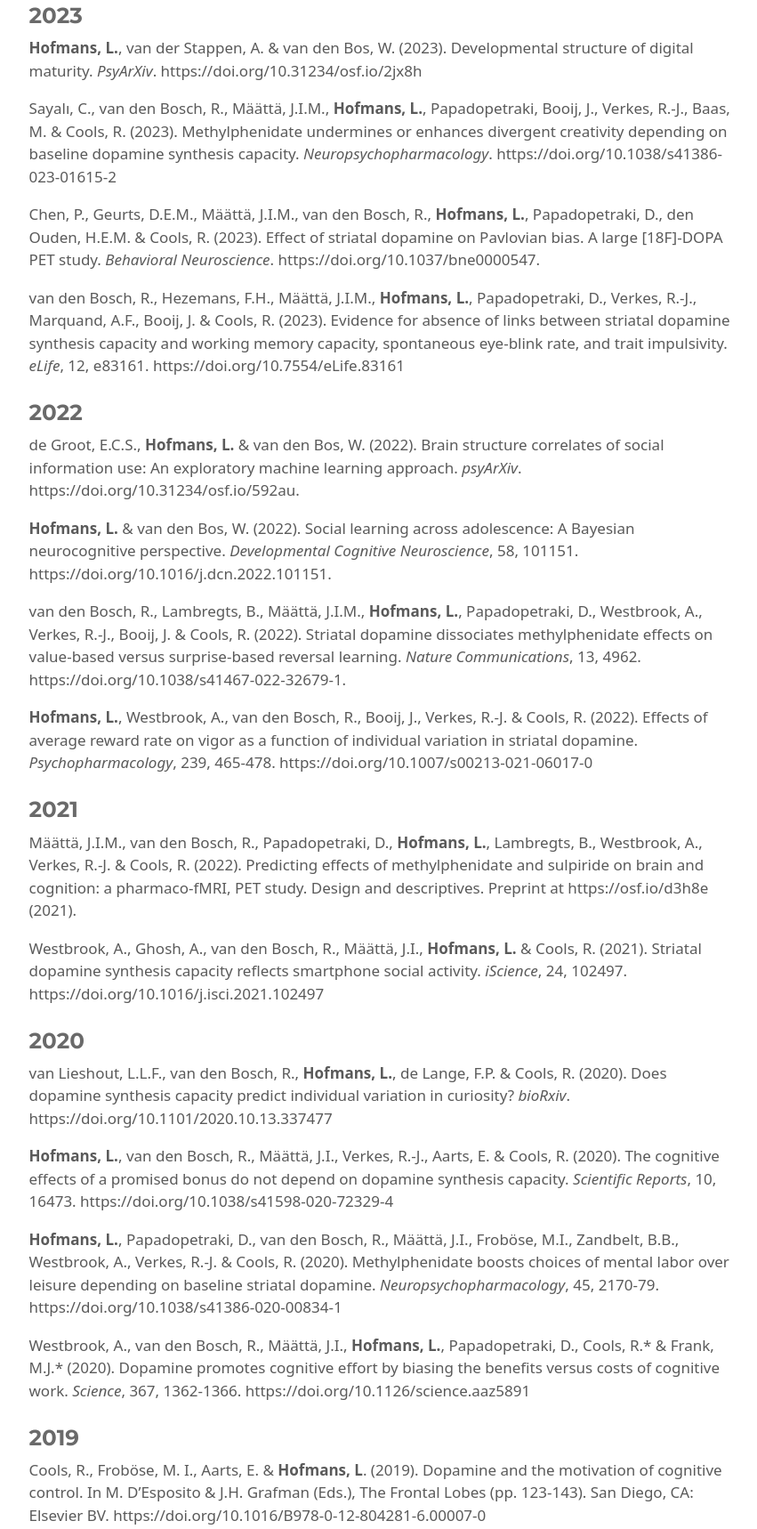
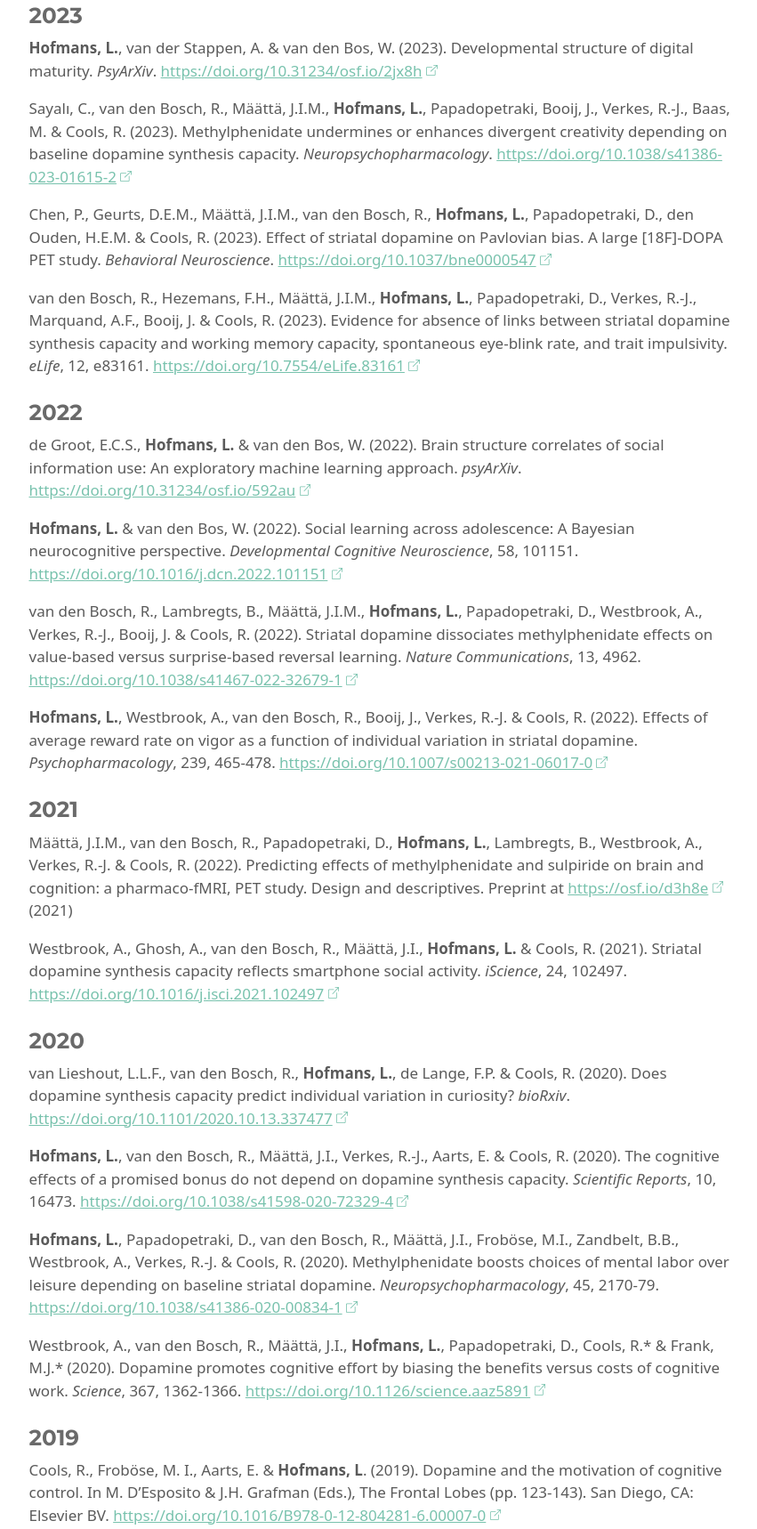
Before and after one commit to LiekeHofmans/website, a plain HTML site: page publications.html in a window 1280 px wide. Shown: the part 154-1872 px from the top of the page at 89% size, without its empty margins (208-1059 px from the left). Drawn offline with Linux system fonts and the light colour scheme; no server answers.

Commit message:
added links to papers

```diff
--- a/publications.html
+++ b/publications.html
@@ -125,36 +125,37 @@ ul.task-list li input[type="checkbox"] {
 
 <section id="section" class="level3">
 <h3 class="anchored" data-anchor-id="section">2023</h3>
-<p><strong>Hofmans, L.</strong>, van der Stappen, A. &amp; van den Bos, W. (2023). Developmental structure of digital maturity. <em>PsyArXiv</em>. https://doi.org/10.31234/osf.io/2jx8h</p>
-<p>Sayalı, C., van den Bosch, R., Määttä, J.I.M., <strong>Hofmans, L.</strong>, Papadopetraki, Booij, J., Verkes, R.-J., Baas, M. &amp; Cools, R. (2023). Methylphenidate undermines or enhances divergent creativity depending on baseline dopamine synthesis capacity. <em>Neuropsychopharmacology</em>. https://doi.org/10.1038/s41386-023-01615-2</p>
-<p>Chen, P., Geurts, D.E.M., Määttä, J.I.M., van den Bosch, R., <strong>Hofmans, L.</strong>, Papadopetraki, D., den Ouden, H.E.M. &amp; Cools, R. (2023). Effect of striatal dopamine on Pavlovian bias. A large [18F]-DOPA PET study. <em>Behavioral Neuroscience</em>. https://doi.org/10.1037/bne0000547.</p>
-<p>van den Bosch, R., Hezemans, F.H., Määttä, J.I.M., <strong>Hofmans, L.</strong>, Papadopetraki, D., Verkes, R.-J., Marquand, A.F., Booij, J. &amp; Cools, R. (2023). Evidence for absence of links between striatal dopamine synthesis capacity and working memory capacity, spontaneous eye-blink rate, and trait impulsivity. <em>eLife</em>, 12, e83161. https://doi.org/10.7554/eLife.83161</p>
+<p><strong>Hofmans, L.</strong>, van der Stappen, A. &amp; van den Bos, W. (2023). Developmental structure of digital maturity. <em>PsyArXiv</em>. <a href="https://doi.org/10.31234/osf.io/2jx8h" class="uri">https://doi.org/10.31234/osf.io/2jx8h</a></p>
+<p>Sayalı, C., van den Bosch, R., Määttä, J.I.M., <strong>Hofmans, L.</strong>, Papadopetraki, Booij, J., Verkes, R.-J., Baas, M. &amp; Cools, R. (2023). Methylphenidate undermines or enhances divergent creativity depending on baseline dopamine synthesis capacity. <em>Neuropsychopharmacology</em>. <a href="https://doi.org/10.1038/s41386-023-01615-2" class="uri">https://doi.org/10.1038/s41386-023-01615-2</a></p>
+<p>Chen, P., Geurts, D.E.M., Määttä, J.I.M., van den Bosch, R., <strong>Hofmans, L.</strong>, Papadopetraki, D., den Ouden, H.E.M. &amp; Cools, R. (2023). Effect of striatal dopamine on Pavlovian bias. A large [18F]-DOPA PET study. <em>Behavioral Neuroscience</em>. <a href="https://doi.org/10.1037/bne0000547" class="uri">https://doi.org/10.1037/bne0000547</a></p>
+<p>van den Bosch, R., Hezemans, F.H., Määttä, J.I.M., <strong>Hofmans, L.</strong>, Papadopetraki, D., Verkes, R.-J., Marquand, A.F., Booij, J. &amp; Cools, R. (2023). Evidence for absence of links between striatal dopamine synthesis capacity and working memory capacity, spontaneous eye-blink rate, and trait impulsivity. <em>eLife</em>, 12, e83161. <a href="https://doi.org/10.7554/eLife.83161" class="uri">https://doi.org/10.7554/eLife.83161</a></p>
 </section>
 <section id="section-1" class="level3">
 <h3 class="anchored" data-anchor-id="section-1">2022</h3>
-<p>de Groot, E.C.S., <strong>Hofmans, L.</strong> &amp; van den Bos, W. (2022). Brain structure correlates of social information use: An exploratory machine learning approach. <em>psyArXiv</em>. https://doi.org/10.31234/osf.io/592au.</p>
-<p><strong>Hofmans, L.</strong> &amp; van den Bos, W. (2022). Social learning across adolescence: A Bayesian neurocognitive perspective. <em>Developmental Cognitive Neuroscience</em>, 58, 101151. https://doi.org/10.1016/j.dcn.2022.101151.</p>
-<p>van den Bosch, R., Lambregts, B., Määttä, J.I.M., <strong>Hofmans, L.</strong>, Papadopetraki, D., Westbrook, A., Verkes, R.-J., Booij, J. &amp; Cools, R. (2022). Striatal dopamine dissociates methylphenidate effects on value-based versus surprise-based reversal learning. <em>Nature Communications</em>, 13, 4962. https://doi.org/10.1038/s41467-022-32679-1.</p>
-<p><strong>Hofmans, L.</strong>, Westbrook, A., van den Bosch, R., Booij, J., Verkes, R.-J. &amp; Cools, R. (2022). Effects of average reward rate on vigor as a function of individual variation in striatal dopamine. <em>Psychopharmacology</em>, 239, 465-478. https://doi.org/10.1007/s00213-021-06017-0</p>
+<p>de Groot, E.C.S., <strong>Hofmans, L.</strong> &amp; van den Bos, W. (2022). Brain structure correlates of social information use: An exploratory machine learning approach. <em>psyArXiv</em>. <a href="https://doi.org/10.31234/osf.io/592au" class="uri">https://doi.org/10.31234/osf.io/592au</a></p>
+<p><strong>Hofmans, L.</strong> &amp; van den Bos, W. (2022). Social learning across adolescence: A Bayesian neurocognitive perspective. <em>Developmental Cognitive Neuroscience</em>, 58, 101151. <a href="https://doi.org/10.1016/j.dcn.2022.101151" class="uri">https://doi.org/10.1016/j.dcn.2022.101151</a></p>
+<p>van den Bosch, R., Lambregts, B., Määttä, J.I.M., <strong>Hofmans, L.</strong>, Papadopetraki, D., Westbrook, A., Verkes, R.-J., Booij, J. &amp; Cools, R. (2022). Striatal dopamine dissociates methylphenidate effects on value-based versus surprise-based reversal learning. <em>Nature Communications</em>, 13, 4962. <a href="https://doi.org/10.1038/s41467-022-32679-1" class="uri">https://doi.org/10.1038/s41467-022-32679-1</a></p>
+<p><strong>Hofmans, L.</strong>, Westbrook, A., van den Bosch, R., Booij, J., Verkes, R.-J. &amp; Cools, R. (2022). Effects of average reward rate on vigor as a function of individual variation in striatal dopamine. <em>Psychopharmacology</em>, 239, 465-478. <a href="https://doi.org/10.1007/s00213-021-06017-0" class="uri">https://doi.org/10.1007/s00213-021-06017-0</a></p>
 </section>
 <section id="section-2" class="level3">
 <h3 class="anchored" data-anchor-id="section-2">2021</h3>
-<p>Määttä, J.I.M., van den Bosch, R., Papadopetraki, D., <strong>Hofmans, L.</strong>, Lambregts, B., Westbrook, A., Verkes, R.-J. &amp; Cools, R. (2022). Predicting effects of methylphenidate and sulpiride on brain and cognition: a pharmaco-fMRI, PET study. Design and descriptives. Preprint at https://osf.io/d3h8e (2021).</p>
-<p>Westbrook, A., Ghosh, A., van den Bosch, R., Määttä, J.I., <strong>Hofmans, L.</strong> &amp; Cools, R. (2021). Striatal dopamine synthesis capacity reflects smartphone social activity. <em>iScience</em>, 24, 102497. https://doi.org/10.1016/j.isci.2021.102497</p>
+<p>Määttä, J.I.M., van den Bosch, R., Papadopetraki, D., <strong>Hofmans, L.</strong>, Lambregts, B., Westbrook, A., Verkes, R.-J. &amp; Cools, R. (2022). Predicting effects of methylphenidate and sulpiride on brain and cognition: a pharmaco-fMRI, PET study. Design and descriptives. Preprint at <a href="https://osf.io/d3h8e" class="uri">https://osf.io/d3h8e</a> (2021)</p>
+<p>Westbrook, A., Ghosh, A., van den Bosch, R., Määttä, J.I., <strong>Hofmans, L.</strong> &amp; Cools, R. (2021). Striatal dopamine synthesis capacity reflects smartphone social activity. <em>iScience</em>, 24, 102497. <a href="https://doi.org/10.1016/j.isci.2021.102497" class="uri">https://doi.org/10.1016/j.isci.2021.102497</a></p>
 </section>
 <section id="section-3" class="level3">
 <h3 class="anchored" data-anchor-id="section-3">2020</h3>
-<p>van Lieshout, L.L.F., van den Bosch, R., <strong>Hofmans, L.</strong>, de Lange, F.P. &amp; Cools, R. (2020). Does dopamine synthesis capacity predict individual variation in curiosity? <em>bioRxiv</em>. https://doi.org/10.1101/2020.10.13.337477</p>
-<p><strong>Hofmans, L.</strong>, van den Bosch, R., Määttä, J.I., Verkes, R.-J., Aarts, E. &amp; Cools, R. (2020). The cognitive effects of a promised bonus do not depend on dopamine synthesis capacity. <em>Scientific Reports</em>, 10, 16473. https://doi.org/10.1038/s41598-020-72329-4</p>
-<p><strong>Hofmans, L.</strong>, Papadopetraki, D., van den Bosch, R., Määttä, J.I., Froböse, M.I., Zandbelt, B.B., Westbrook, A., Verkes, R.-J. &amp; Cools, R. (2020). Methylphenidate boosts choices of mental labor over leisure depending on baseline striatal dopamine. <em>Neuropsychopharmacology</em>, 45, 2170-79. https://doi.org/10.1038/s41386-020-00834-1</p>
-<p>Westbrook, A., van den Bosch, R., Määttä, J.I., <strong>Hofmans, L.</strong>, Papadopetraki, D., Cools, R.* &amp; Frank, M.J.* (2020). Dopamine promotes cognitive effort by biasing the benefits versus costs of cognitive work. <em>Science</em>, 367, 1362-1366. https://doi.org/10.1126/science.aaz5891</p>
+<p>van Lieshout, L.L.F., van den Bosch, R., <strong>Hofmans, L.</strong>, de Lange, F.P. &amp; Cools, R. (2020). Does dopamine synthesis capacity predict individual variation in curiosity? <em>bioRxiv</em>. <a href="https://doi.org/10.1101/2020.10.13.337477" class="uri">https://doi.org/10.1101/2020.10.13.337477</a></p>
+<p><strong>Hofmans, L.</strong>, van den Bosch, R., Määttä, J.I., Verkes, R.-J., Aarts, E. &amp; Cools, R. (2020). The cognitive effects of a promised bonus do not depend on dopamine synthesis capacity. <em>Scientific Reports</em>, 10, 16473. <a href="https://doi.org/10.1038/s41598-020-72329-4" class="uri">https://doi.org/10.1038/s41598-020-72329-4</a></p>
+<p><strong>Hofmans, L.</strong>, Papadopetraki, D., van den Bosch, R., Määttä, J.I., Froböse, M.I., Zandbelt, B.B., Westbrook, A., Verkes, R.-J. &amp; Cools, R. (2020). Methylphenidate boosts choices of mental labor over leisure depending on baseline striatal dopamine. <em>Neuropsychopharmacology</em>, 45, 2170-79. <a href="https://doi.org/10.1038/s41386-020-00834-1" class="uri">https://doi.org/10.1038/s41386-020-00834-1</a></p>
+<p>Westbrook, A., van den Bosch, R., Määttä, J.I., <strong>Hofmans, L.</strong>, Papadopetraki, D., Cools, R.* &amp; Frank, M.J.* (2020). Dopamine promotes cognitive effort by biasing the benefits versus costs of cognitive work. <em>Science</em>, 367, 1362-1366. <a href="https://doi.org/10.1126/science.aaz5891" class="uri">https://doi.org/10.1126/science.aaz5891</a></p>
 </section>
 <section id="section-4" class="level3">
 <h3 class="anchored" data-anchor-id="section-4">2019</h3>
-<p>Cools, R., Froböse, M. I., Aarts, E. &amp; <strong>Hofmans, L</strong>. (2019). Dopamine and the motivation of cognitive control. In M. D’Esposito &amp; J.H. Grafman (Eds.), The Frontal Lobes (pp.&nbsp;123-143). San Diego, CA: Elsevier BV. https://doi.org/10.1016/B978-0-12-804281-6.00007-0</p>
+<p>Cools, R., Froböse, M. I., Aarts, E. &amp; <strong>Hofmans, L</strong>. (2019). Dopamine and the motivation of cognitive control. In M. D’Esposito &amp; J.H. Grafman (Eds.), The Frontal Lobes (pp.&nbsp;123-143). San Diego, CA: Elsevier BV. <a href="https://doi.org/10.1016/B978-0-12-804281-6.00007-0" class="uri">https://doi.org/10.1016/B978-0-12-804281-6.00007-0</a></p>
 </section>
 <section id="phd-thesis" class="level3">
 <h3 class="anchored" data-anchor-id="phd-thesis">PhD thesis</h3>
+<p>Modulating motivation and cognitive control <a href="https://repository.ubn.ru.nl/bitstream/handle/2066/233378/233378.pdf">PDF</a></p>
 
 
 </section>
```
Also changed, not shown: research.html (+1 -1 lines), search.json (+1 -1 lines).
